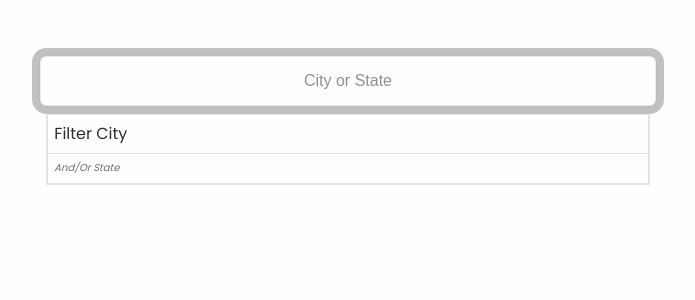
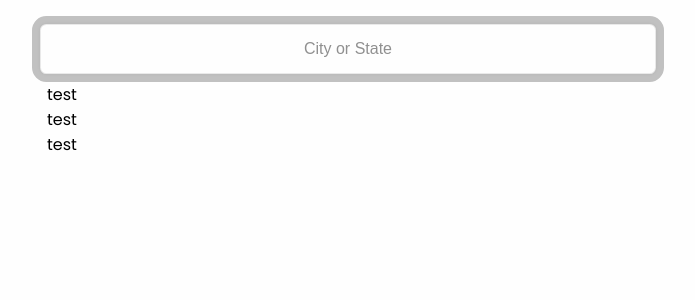
Before and after one commit to mrg-codes/starter-js, a PHP site: page /type-ahead/ in a window 1280 px wide. Shown: the part 48-348 px from the top of the page, without its empty margins (292-987 px from the left). Run offline with PHP 8.4, Linux system fonts and the light colour scheme; some libraries are stand-ins or nearby versions.

Commit message:
type-ahead fix and logic impovement

```diff
--- a/src/main.css
+++ b/src/main.css
@@ -575,7 +575,7 @@ nav {
 .panel > *:first-child {transform: translateY(-50%); opacity:0;}
 .panel > *:last-child {transform: translateY(50%); opacity:0;}
 .panel.active > *:first-child, .panel.active > *:last-child { transform: translateY(0); opacity:.8;}
-.panel.open {font-size: 2.5rem; flex: 20 0 0; filter: blur(0);}
+.panel.open {font-size: 2.5rem; flex: 20 0 0; filter: blur(0); opacity: 1;}
 
 /* Counter styles */
 
@@ -670,7 +670,6 @@ nav {
     display: flex;
     width: 80%;
     min-width: 240px;
-    padding: 2rem;
     flex-direction: column;
     justify-content: center;
     align-items: center;
@@ -708,32 +707,33 @@ nav {
     box-shadow: 0 0 2rem .4rem var(--low-darken);
 }
 
-.suggestions {
+.suggestions-box {
     display: flex;
     width: 98%;
     flex-direction: column;
-    justify-content: space-between;
     background-color: var(--lightbg);
     max-height: 50vh;
-    overflow: scroll;
+}
+
+.suggestions {
+    display: flex;
+    width: 100%;
+    flex-direction: column;
+    justify-content: start;
+    background-color: var(--lightbg);
+    max-height: 50vh;
     border: 1px solid var(--low-darken);
+    overflow-y: scroll;
+    overflow-x: hidden;
 }
-.suggestions >*{
+
+.suggestions li{
     display: flex;
     align-items: center;
     padding: .4rem;
     border: 1px solid var(--low-darken);
     border-top: 0;
     text-transform: capitalize;
-}
-.sugg-city {
-    font-size: 1rem;
-    color: var(--darktext);
-}
-.sugg-state {
-    font-size: .625rem;
-    color: var(--secondary);
-    font-style: italic;
 }
 
 .results {
--- a/type-ahead/index.html
+++ b/type-ahead/index.html
@@ -32,9 +32,10 @@
                 <div class="search-block">
                     <form class="search-form">
                         <input type="text" class="search" placeholder="City or State">
-                        <ul class="suggestions">
-                            <li class="sugg-city">Filter City</li>
-                            <li class="sugg-state">And/Or State</li>
+                        <ul class="suggestions-box">
+                            <span>test</span>
+                            <span>test</span>
+                            <span>test</span>
                         </ul>
                     </form>
                 </div>
--- a/type-ahead/index.js
+++ b/type-ahead/index.js
@@ -2,7 +2,7 @@
 const endpoint = 'https://gist.githubusercontent.com/Miserlou/c5cd8364bf9b2420bb29/raw/2bf258763cdddd704f8ffd3ea9a3e81d25e2c6f6/cities.json';
 
 const searchInput = document.querySelector('.search')
-const suggestions = document.querySelector('.suggestions')
+const suggestions = document.querySelector('.suggestions-box')
 const defaultSuggestions = `
 <li class="sugg-city">Filter City</li>
 <li class="sugg-state">And/Or State</li>
@@ -16,7 +16,9 @@ searchInput.addEventListener('input', showResults)
 fetch(endpoint).then(blob => blob.json()).then(data => cities.push(...data))
 
 function showResults(){
-
+    let inputValue = this.value
+    // check agains empty search
+    if(inputValue.length < 1) return suggestions.innerHTML = ''
     const mathList = findMatches(this.value, cities)
     const html = mathList.map(place => {
         const regex = new RegExp(this.value, 'gi')
@@ -29,23 +31,18 @@ function showResults(){
         </li>
         `;
     }).join('')
-    suggestions.innerHTML = html
-    console.log(this.value)
+    suggestions.innerHTML = `<ul class='suggestions'>${html}</ul>`
 
-}
-function showEmpty(html){
-    console.log(html)
-    suggestions.innerHTML = `${hmtl}`
 }
 
 function findMatches(stringToMatch, cities){
      return cities.filter(place => {
-        // do the filternig shinanigans here
         const regex = new RegExp(stringToMatch, 'gi')
         return place.city.match(regex) || place.state.match(regex)
      })
 }
 
+// pulled from stackoverflow
 function numberWithCommas(x) {
     return x.toString().replace(/\B(?=(\d{3})+(?!\d))/g, ',');
   }
```
